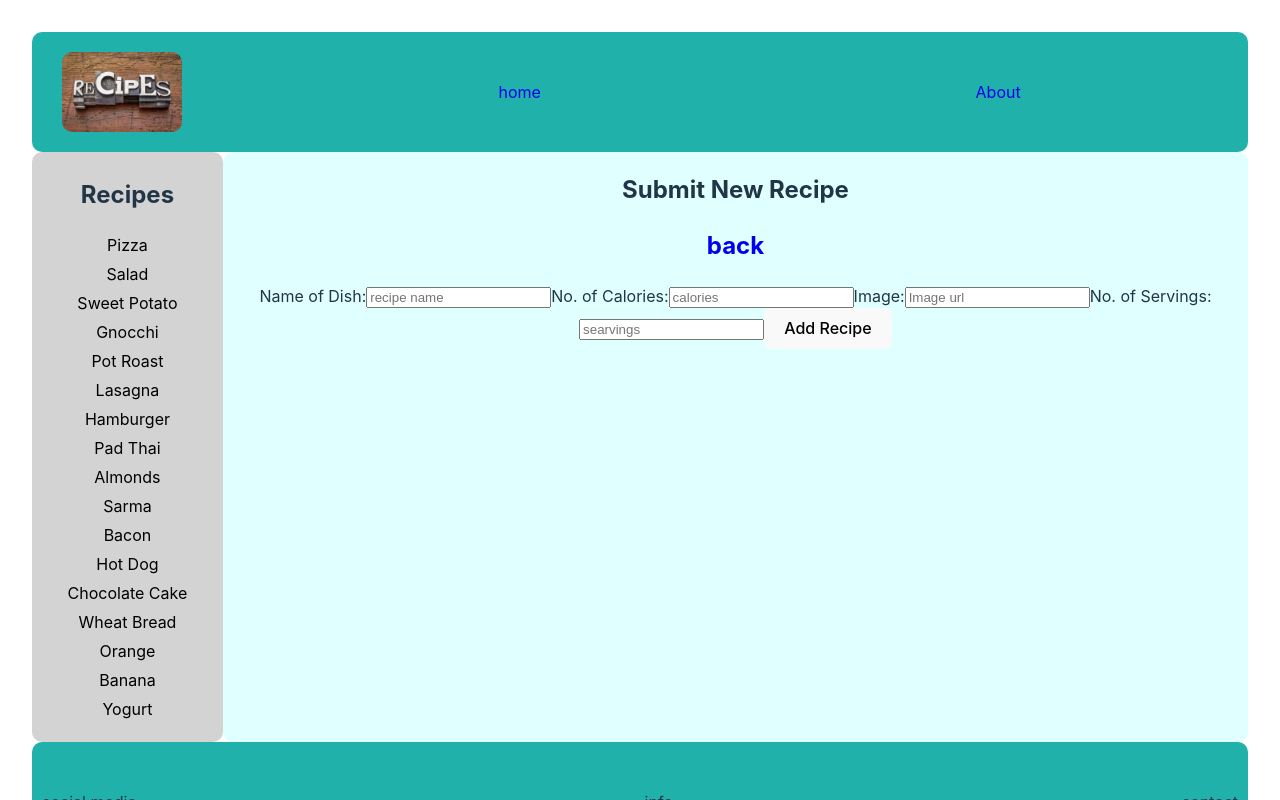
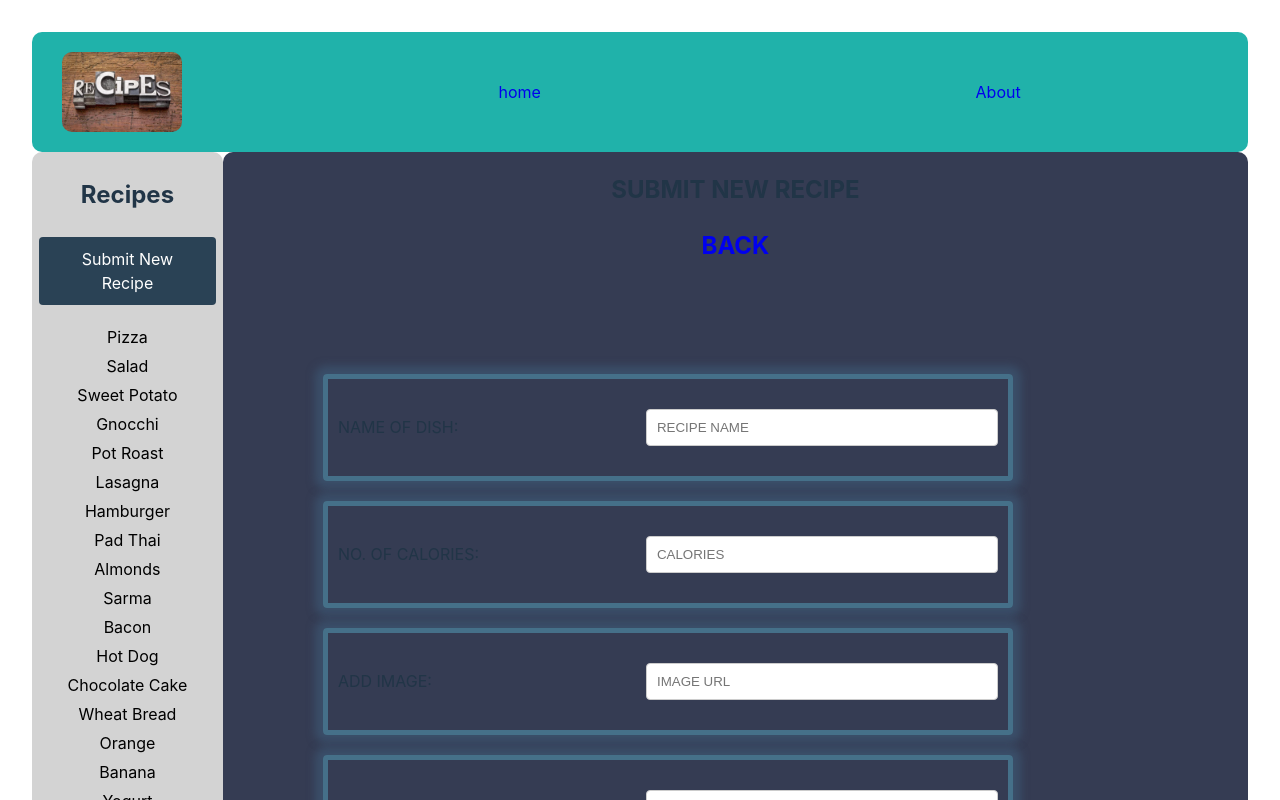
Before and after one commit to Memoryman2022/ProjectReact, a React (Vite) app: page /NewRecipeForm in a window 1280 px wide. Shown: the top 800 px of the page. Built offline with nearby package versions, Linux system fonts and the light colour scheme.

Commit message:
form styles

```diff
--- a/src/App.css
+++ b/src/App.css
@@ -121,6 +121,46 @@ p {
 
 .containerRoutes {
   width: 85%;
-	background: lightcyan;
+  background: rgb(53, 60, 83);
   border-radius: 10px;
 }
+.submit-recipe-btn {
+  display: inline-block;
+  background-color: #2a4255;
+  color: white;
+  padding: 10px 20px;
+  text-align: center;
+  text-decoration: none;
+  font-size: 16px;
+  margin: 4px 2px;
+  cursor: pointer;
+  border: none;
+  border-radius: 4px;
+}
+
+/*NEW RECIPE FORM*/
+
+.submit-new-recipe-form {
+  display: flex;
+  flex-direction: column;
+  align-items: flex-start;
+  margin: 100px;
+}
+.submit-new-recipe-form label {
+  padding: 10px;
+  margin: 10px 0;
+  width: 80%;
+  border: 5px solid #457089;
+  box-shadow: 0 0 8px 8px rgba(64, 97, 128, 0.5);
+  border-radius: 4px;
+  display: flex;
+  align-items: center;
+  justify-content: space-between;
+}
+.submit-new-recipe-form input {
+  padding: 10px;
+  margin: 20px 0;
+  width: 50%;
+  border: 1px solid #ccc;
+  border-radius: 4px;
+}
--- a/src/components/NewRecipeForm.jsx
+++ b/src/components/NewRecipeForm.jsx
@@ -29,17 +29,17 @@ const NewRecipeForm = ({ addRecipe, recipes, setRecipes, recipeData }) => {
 
   return (
     <div>
-			<h2>Submit New Recipe</h2>
+      <h2>SUBMIT NEW RECIPE</h2>
       <Link to="/">
-				<h2>back</h2>
+        <h2>BACK</h2>
       </Link>
-			<form onSubmit={handleSubmitNewRecipe}>
+      <form onSubmit={handleSubmitNewRecipe} className="submit-new-recipe-form">
         <label>
-					Name of Dish:
+          NAME OF DISH:
           <input
             type="text"
             name="name"
-						placeholder="recipe name"
+            placeholder="RECIPE NAME"
             value={name}
             onChange={(event) => {
               setName(event.target.value);
@@ -47,11 +47,11 @@ const NewRecipeForm = ({ addRecipe, recipes, setRecipes, recipeData }) => {
           />
         </label>
         <label>
-					No. of Calories:
+          NO. OF CALORIES:
           <input
             type="number"
             name="calories"
-						placeholder="calories"
+            placeholder="CALORIES"
             value={calories}
             onChange={(event) => {
               setCalories(event.target.value);
@@ -59,11 +59,11 @@ const NewRecipeForm = ({ addRecipe, recipes, setRecipes, recipeData }) => {
           />
         </label>
         <label>
-					Image:
+          ADD IMAGE:
           <input
             type="url"
             name="image"
-						placeholder="Image url"
+            placeholder="IMAGE URL"
             value={image}
             onChange={(event) => {
               setImage(event.target.value);
@@ -71,18 +71,18 @@ const NewRecipeForm = ({ addRecipe, recipes, setRecipes, recipeData }) => {
           />
         </label>
         <label>
-					No. of Servings:
+          NO. OF SERVINGS:
           <input
             type="number"
             name="servings"
-						placeholder="searvings"
+            placeholder="SERVINGS"
             value={servings}
             onChange={(event) => {
               setServings(event.target.value);
             }}
           />
         </label>
-				<button type="submit">Add Recipe</button>
+        <button type="submit">SUBMIT RECIPE</button>
       </form>
     </div>
   );
--- a/src/components/Sidebar.jsx
+++ b/src/components/Sidebar.jsx
@@ -4,6 +4,9 @@ export default function Sidebar({ recipes, setRecipes }) {
   return (
     <div className="sidebar">
       <h2>Recipes</h2>
+      <Link to="/NewRecipeForm" className="submit-recipe-btn">
+        Submit New Recipe
+      </Link>
       <ul>
         {recipes.map((recipe) => {
           return (
```
Also changed, not shown: images/Screenshot 2024-03-09 at 13.37.02.png (added). Lines whose indentation alone changed are shown as unchanged.
